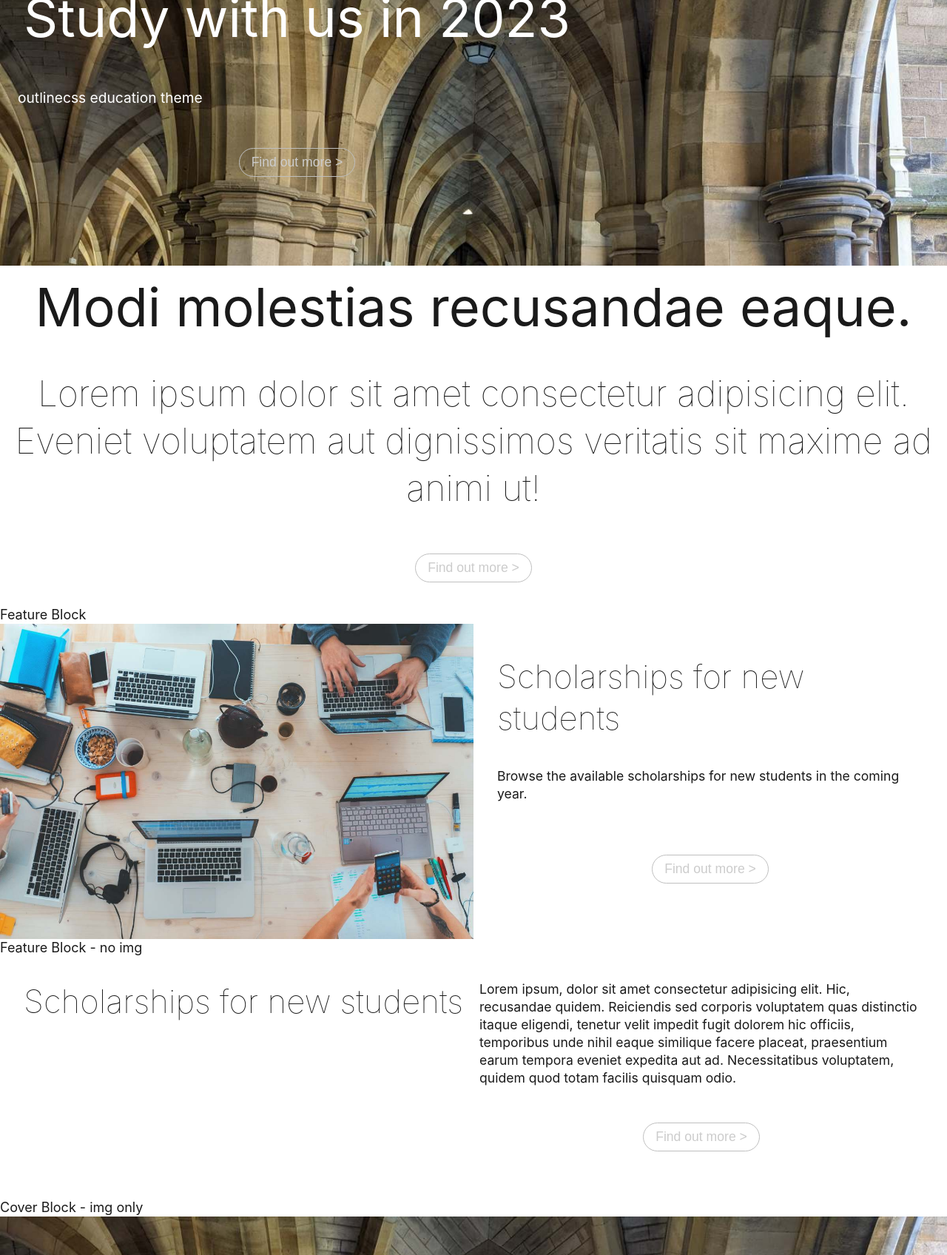
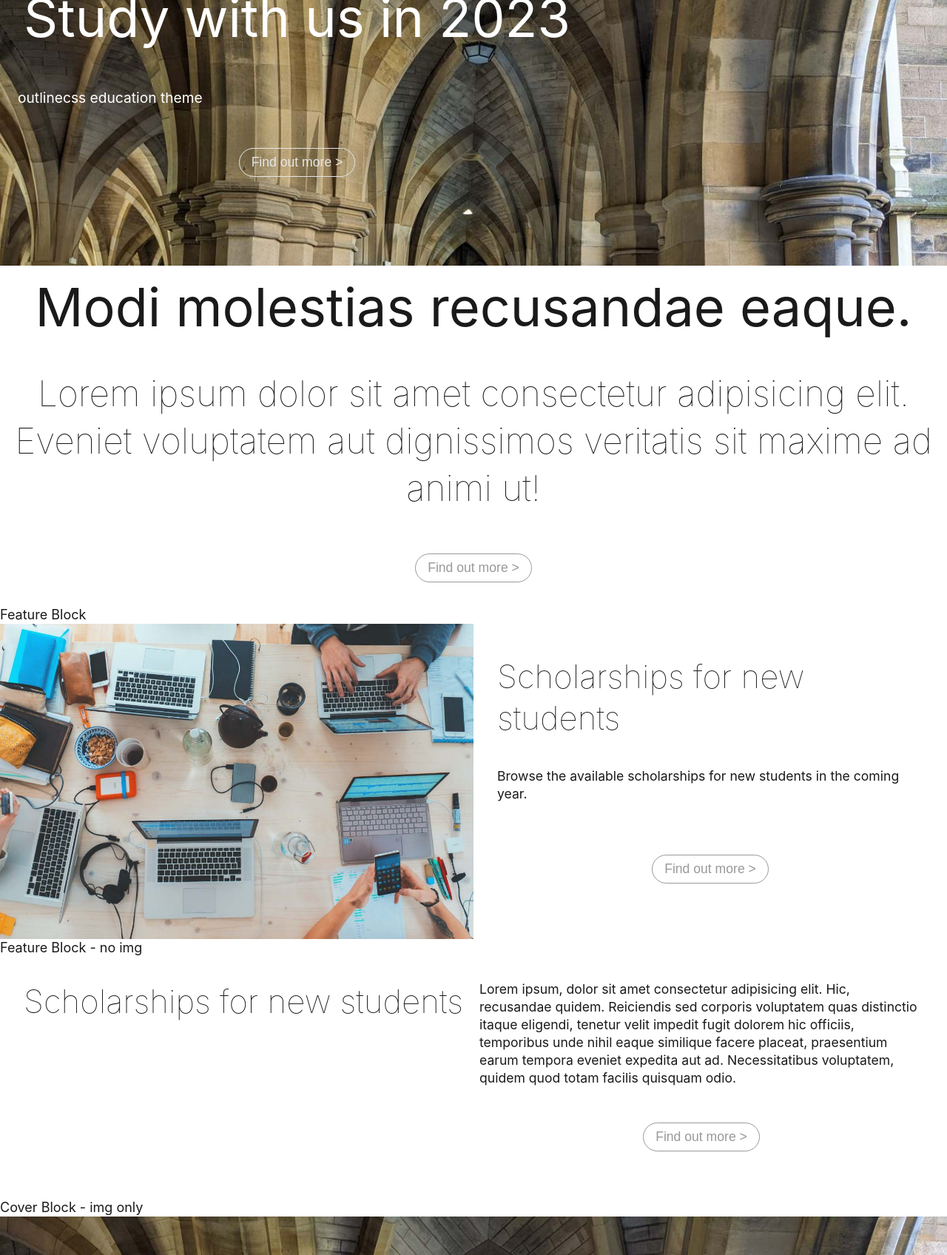
Before and after one commit to kevinjapan/OutlineCSS, a PHP site: page /themes/education/pages/home.html in a window 1280 px wide. Shown: the part 224-1920 px from the top of the page at 74% size. Run offline with PHP 8.4, Linux system fonts and the light colour scheme.

Commit message:
lighten buttons on cover_blocks

```diff
--- a/outlinecss.css
+++ b/outlinecss.css
@@ -123,8 +123,8 @@ button {
    margin:2rem auto 2rem auto;
    padding:.5rem 1rem .5rem 1rem;
    background:transparent;
-   color:hsl(0, 0%, 80%);
-   border:solid 1px hsl(0, 0%, 75%);
+   color:hsl(0, 0%, 60%);
+   border:solid 1px hsl(0, 0%, 60%);
    border-radius:5rem;
    cursor:pointer;
    font-size:1.1rem;
@@ -134,7 +134,13 @@ button:hover {
    color:hsl(0, 0%, 10%);
    border:solid 1px hsl(0, 0%, 10%);
 }
-/* for blocks typically having darker bgs */
+/*
+//    for blocks typically having darker bgs
+*/
+section.cover_block button {
+   color:hsl(0, 0%, 90%);
+   border:solid 1px hsl(0, 0%, 90%);
+}
 section.cover_block button:hover,
 section.animated_tiles button:hover {
    color:hsl(0, 0%, 100%);
```
